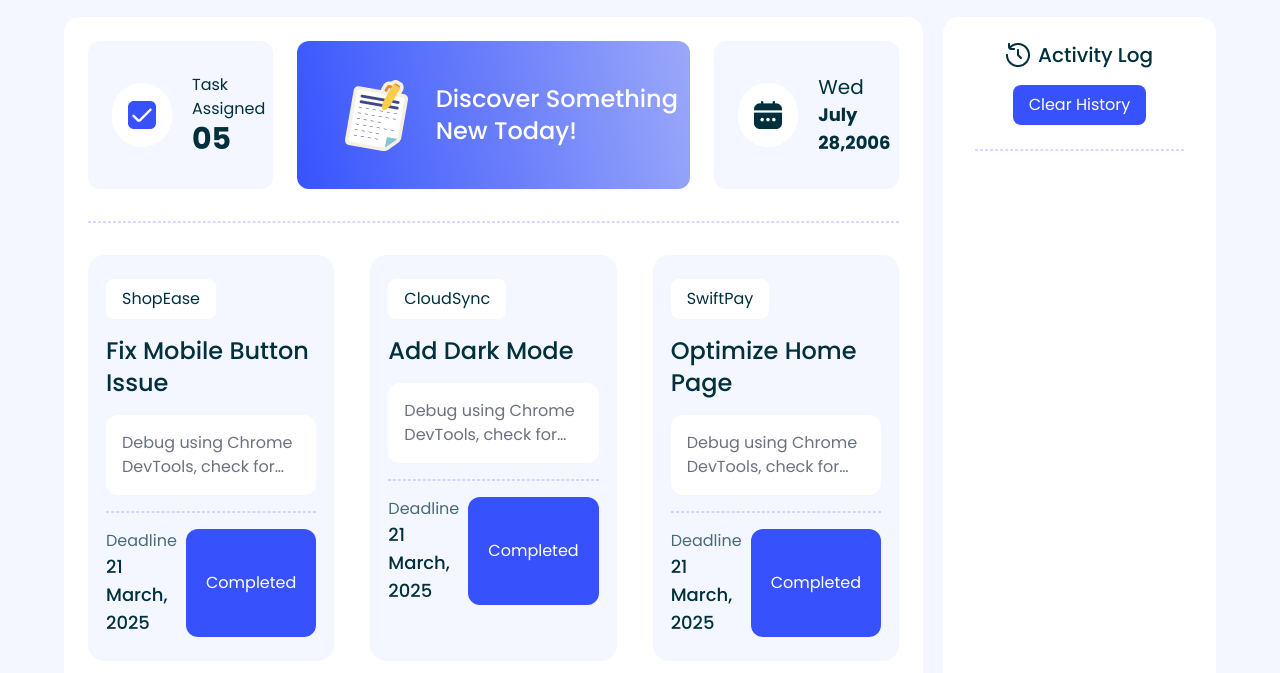
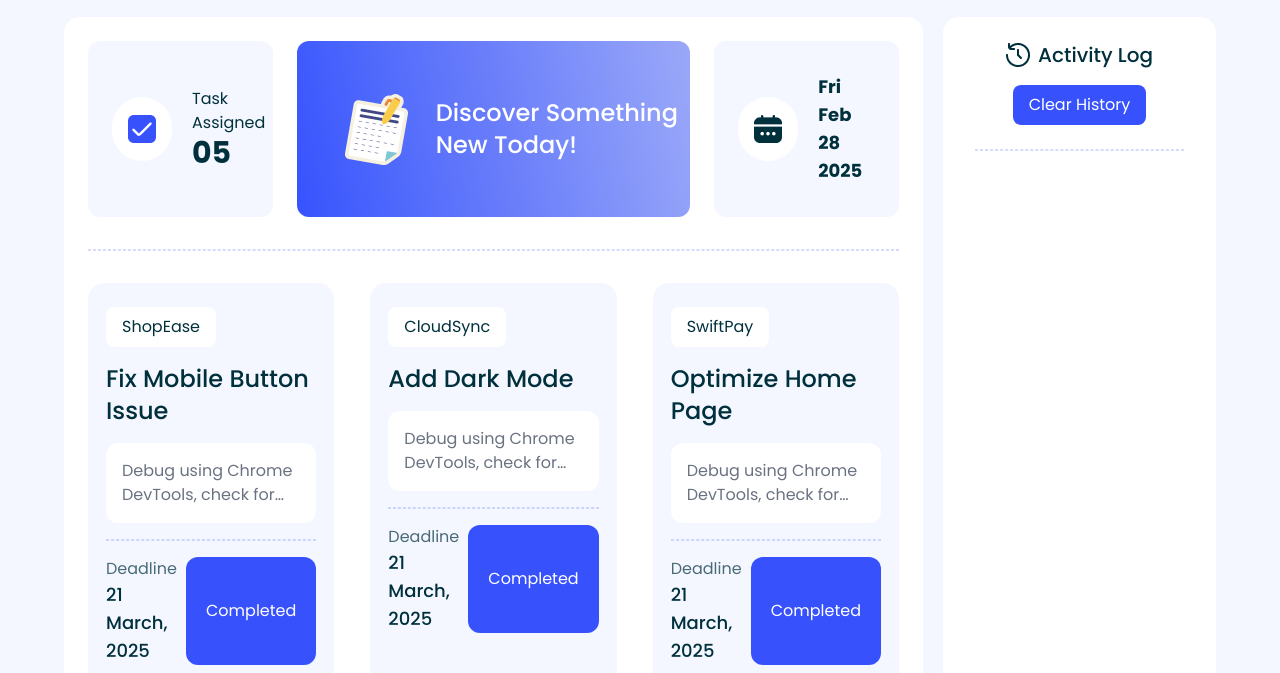
Before and after one commit to yhsunny176/assign5-ph-web, a website: page index.html in a window 1280 px wide. Shown: the part 127-800 px from the top of the page. Drawn offline with Linux system fonts and the light colour scheme.

Commit message:
Javascript File added with Current Date shown in Tasks Section

```diff
--- /dev/null
+++ b/JS/main.js
@@ -0,0 +1,5 @@
+const dateCurrent = document.getElementById("current-date");
+const dateNow = new Date();
+
+
+dateCurrent.innerText = dateNow.toDateString();
--- a/index.html
+++ b/index.html
@@ -54,7 +54,7 @@
 
           <!-- discover new -->
           <div
-            class="col-span-10 flex items-center gap-5 bg-linear-78 from-blue-primary from-0% via-purple-primary via-53% to-purple-secondary rounded-xl py-6 pl-10">
+            class="col-span-10 flex items-center gap-5 bg-linear-78 from-blue-primary from-0% via-purple-primary via-53% to-purple-secondary rounded-xl py-6 pl-10 cursor-pointer">
             <img src="./assets/board.png" alt="clipboard-icon">
             <p class="font-medium text-white text-2xl">Discover Something <br> New Today!</p>
           </div>
@@ -67,8 +67,7 @@
             </div>
 
             <div>
-              <p class="text-base text-blt-primary text-xl">Wed</p>
-              <h2 class="text-lg font-bold text-blt-primary">July 28,2006</h2>
+              <h2 id="current-date" class="text-lg font-bold text-blt-primary"></h2>
             </div>
           </div>
         </div>
@@ -247,6 +246,8 @@
       </div>
 
   </section>
+
+  <script src="./JS/main.js"></script>
 </body>
 
 </html>
```
